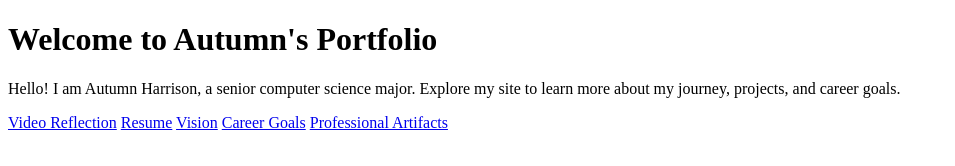
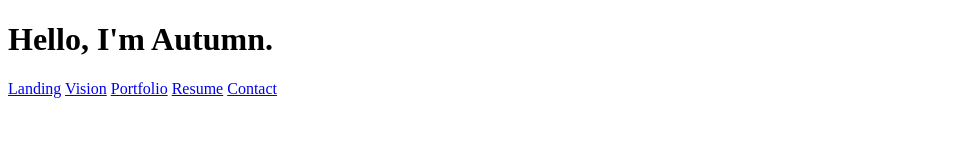
Before and after one commit to autyleaves/autumn-codes.github.io, a plain HTML site: page index.html in a window 1280 px wide. Shown: the whole page, without its empty margins (0-955 px from the left). Drawn offline with Linux system fonts and the light colour scheme.

Commit message:
Adding/Renaming Pages

```diff
--- a/index.html
+++ b/index.html
@@ -4,18 +4,18 @@
   <meta charset="UTF-8">
   <meta name="viewport" content="width=device-width, initial-scale=1.0">
   <title>Autumn's Portfolio</title>
+  <link rel="stylesheet" href="styles.css">
 </head>
 <body>
   <div class="container">
     <div class="intro">
-      <h1>Welcome to Autumn's Portfolio</h1>
-      <p>Hello! I am Autumn Harrison, a senior computer science major. Explore my site to learn more about my journey, projects, and career goals.</p>
+      <h1>Hello, I'm Autumn. </h1>
       <div class="nav">
-        <a href="#video-reflection">Video Reflection</a>
-        <a href="#resume">Resume</a>
-        <a href="#vision">Vision</a>
-        <a href="#career-goals">Career Goals</a>
-        <a href="#artifacts">Professional Artifacts</a>
+        <a href="#Landing">Landing</a>
+        <a href="#Vision">Vision</a>
+        <a href="#Portfolio">Portfolio</a>
+        <a href="#Resume">Resume</a>
+        <a href="#Contacts">Contact</a>
       </div>
     </div>
   </div>
```
Also changed, not shown: about.html (deleted), contacts.html (added), portfolio.html (added), resume.html (added), style.css (deleted), styles.css (added), vision.html (added).
